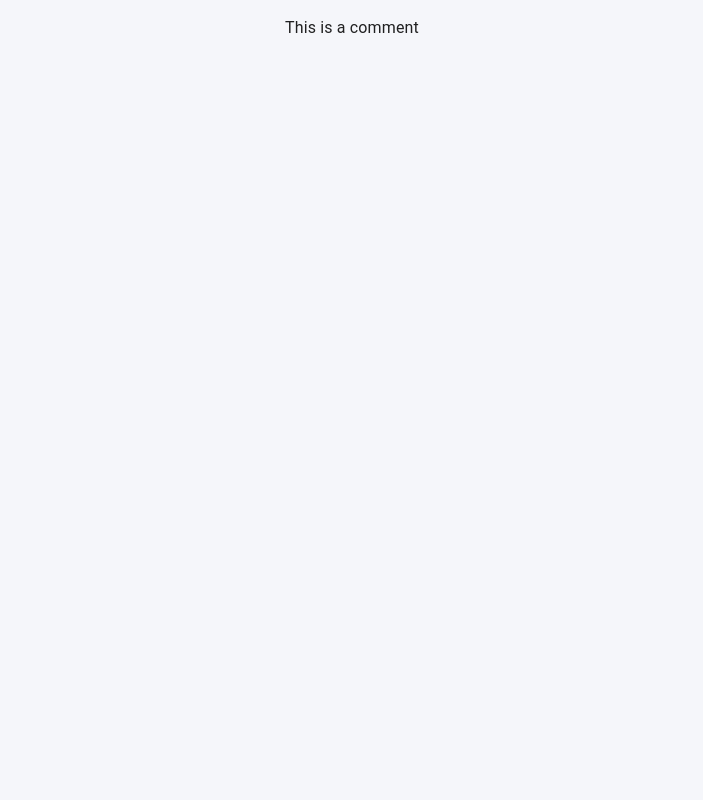
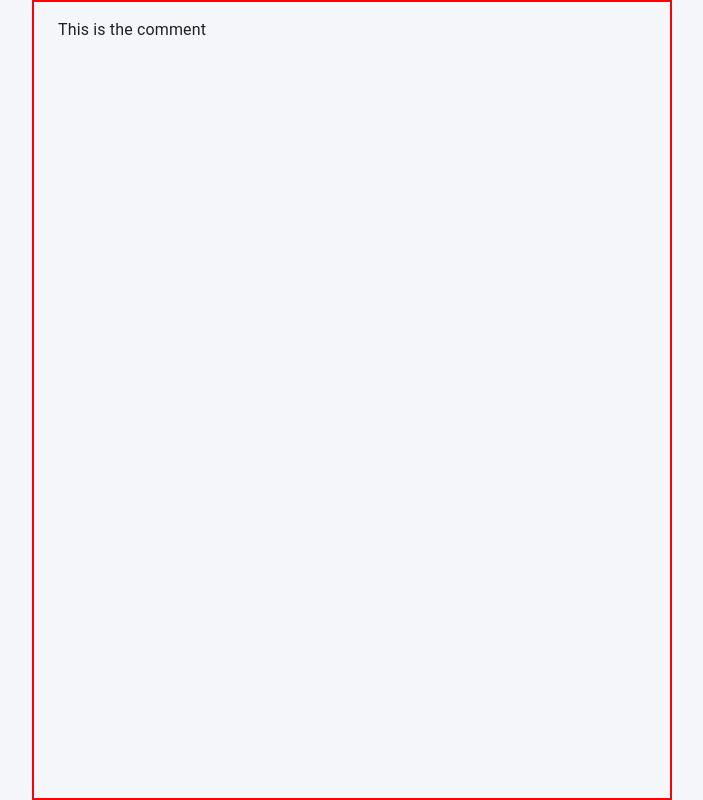
Before and after one commit to aadarsh10c/interactive-comments-section, a React (Vite) app: page / in a window 1280 px wide. Shown: the whole page, without its empty margins (288-991 px from the left). Built offline with nearby package versions, Linux system fonts and the light colour scheme.

Commit message:
Addded the comment section

```diff
--- a/src/App.css
+++ b/src/App.css
@@ -17,10 +17,13 @@
     font-family: Rubik;
 }
 
-.container{
+.box{
     background-color: var(--very-light-gray-n);
-    display: flex;
-    /* align-items: center; */
-    justify-content: center;
     height: 100vh;
 }
+
+.container{
+    border: 2px solid red;
+    max-width: 50%;
+    height: 100%;
+}
--- a/src/Layout.jsx
+++ b/src/Layout.jsx
@@ -5,7 +5,7 @@ import Comment from './components/Comment';
 export default function Layout(){
     return(
         <>
-            <Box className='container'>
+            <Box className='box'>
                 <Comment/>
             </Box>
         </>
--- a/src/components/Comment.jsx
+++ b/src/components/Comment.jsx
@@ -1,13 +1,11 @@
-import Box from '@mui/material/Box';
+import  Container  from '@mui/material/Container';
 
 export default function Comment(){
     return(
         <>
-          <Box>
-            <p>
-                This is a comment
-            </p>
-          </Box>
+          <Container maxWidth={false} className='container' >
+            <p>This is the comment</p>
+          </Container>
         </>
     )
 }
```
